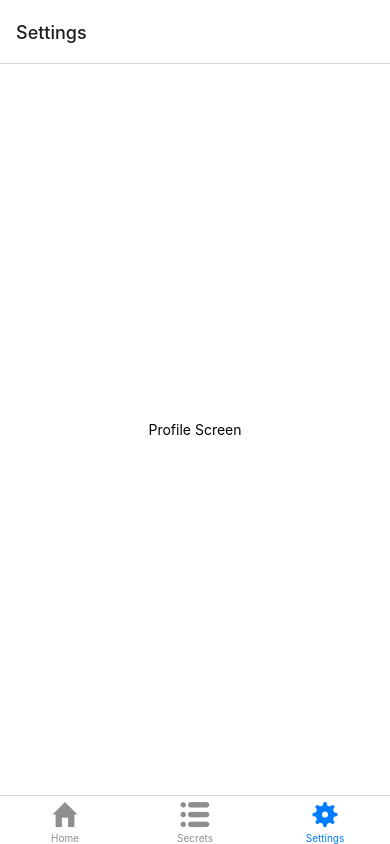
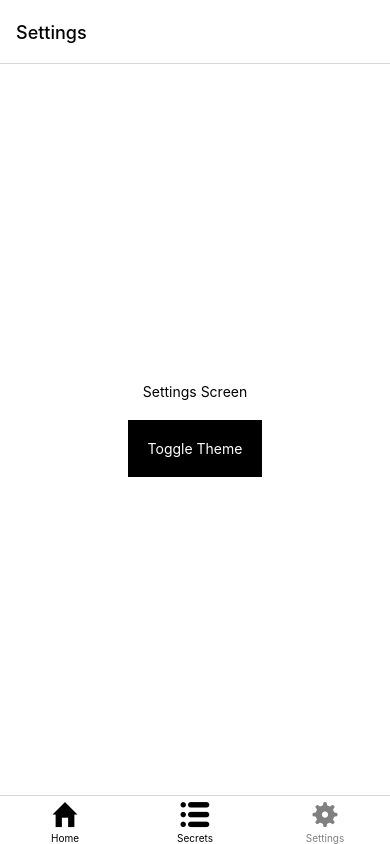
Before and after one commit to m4d0x/react-native-app-assignment, a React Native app: screen /Settings in a window 390 px wide. Built offline with nearby package versions, Linux system fonts and the light colour scheme.

Commit message:
Init theme overrides for the ui

```diff
--- a/App.tsx
+++ b/App.tsx
@@ -1,29 +1,48 @@
-import { NavigationContainer } from '@react-navigation/native';
+import { DefaultTheme, NavigationContainer } from '@react-navigation/native';
 import { StatusBar } from 'expo-status-bar';
 import React from 'react';
-import { StyleSheet } from 'react-native';
 import { SafeAreaProvider } from 'react-native-safe-area-context';
-import { withTheme } from './src/components/withTheme';
+import { ThemeProvider, useTheme } from './src/contexts/ThemeContext';
 import RootTabsNavigator from './src/navigators/RootTabsNavigator';
 
 function App() {
   return (
-    <SafeAreaProvider>
-      <NavigationContainer>
-        <StatusBar style='auto' />
+    <ThemeProvider>
+      <AppContent />
+    </ThemeProvider>
+  );
+}
+
+function AppContent() {
+  const { theme } = useTheme();
+
+  const navTheme = {
+    ...DefaultTheme,
+    colors: {
+      ...DefaultTheme.colors,
+      primary: theme.primary,
+      background: theme.secondary,
+      card: theme.background, // <-- lägg till detta
+      text: theme.text,
+      divider: theme.dividerColor,
+    },
+  };
+
+  return (
+    <SafeAreaProvider
+      style={{
+        flex: 1,
+        backgroundColor: theme.background,
+        borderBottomColor: theme.dividerColor,
+      }}
+    >
+      <NavigationContainer theme={navTheme}>
+        {/* Använd 'statusBarStyle' från temat här */}
+        <StatusBar style={theme.statusBarStyle} />
         <RootTabsNavigator />
       </NavigationContainer>
     </SafeAreaProvider>
   );
 }
 
-export default withTheme(App);
-
-const styles = StyleSheet.create({
-  container: {
-    flex: 1,
-    backgroundColor: '#fff',
-    alignItems: 'center',
-    justifyContent: 'center',
-  },
-});
+export default App;
--- a/src/components/ThemeProvider.tsx
+++ b/src/components/ThemeProvider.tsx
@@ -1,35 +1,8 @@
-import React, { createContext, useContext, useState } from 'react';
-import { darkTheme, lightTheme } from '../themes/themes';
+// import React from 'react';
+// import { ThemeProvider } from '../contexts/ThemeContext';
 
-interface ThemeContextProps {
-  theme: any;
-  setTheme: (theme: any) => void;
-}
+// const MyThemeProvider: React.FC = ({ children }) => {
+//   return <ThemeProvider>{children}</ThemeProvider>;
+// };
 
-interface ThemeProviderProps {
-  children: React.ReactNode;
-}
-
-export const ThemeContext = createContext<ThemeContextProps | null>(null);
-
-export const ThemeProvider = ({ children }: ThemeProviderProps) => {
-  const [theme, setTheme] = useState(lightTheme);
-
-  const toggleTheme = () => {
-    setTheme(theme === lightTheme ? darkTheme : lightTheme);
-  };
-
-  return (
-    <ThemeContext.Provider value={{ theme, setTheme: toggleTheme }}>
-      {children}
-    </ThemeContext.Provider>
-  );
-};
-
-export const useTheme = () => {
-  const context = useContext(ThemeContext);
-  if (!context) {
-    throw new Error('useTheme must be used within a ThemeProvider');
-  }
-  return context;
-};
+// export default MyThemeProvider;
--- a/src/components/withTheme.tsx
+++ b/src/components/withTheme.tsx
@@ -1,12 +1,14 @@
-import React from 'react';
-import { ThemeProvider } from './ThemeProvider';
+// import React from 'react';
+// import { ThemeProvider } from './ThemeProvider';
 
-export const withTheme = (Component: React.ComponentType<any>) => {
-  return (props: any) => {
-    return (
-      <ThemeProvider>
-        <Component {...props} />
-      </ThemeProvider>
-    );
-  };
-};
+// export function withTheme(Component: React.ComponentType<any>) {
+//   return function ThemedComponent(props: any) {
+//     return (
+//       <ThemeProvider>
+//         <Component {...props} />
+//       </ThemeProvider>
+//     );
+//   };
+// }
+
+//varför har man sånt här?
--- a/src/contexts/ThemeContext.tsx
+++ b/src/contexts/ThemeContext.tsx
@@ -1,18 +1,38 @@
-import React, { ReactNode, createContext, useContext, useState } from 'react';
-import { lightTheme } from '../themes/themes';
+import { createContext, useContext, useState } from 'react';
+import { darkTheme, lightTheme } from '../themes/themes';
+
+interface Theme {
+  primary: string;
+  secondary: string;
+  background: string;
+  dividerColor: string;
+  text: string;
+  error: string;
+  buttonColor: string;
+  statusBarStyle: 'auto' | 'inverted' | 'light' | 'dark'; // <-- Ändra här
+  activeIconColor: string; // Lägg till denna rad
+}
+
+type ThemeProviderProps = {
+  children: React.ReactNode;
+};
 
 interface ThemeContextProps {
-  theme: any;
-  setTheme: (theme: any) => void;
+  theme: Theme;
+  toggleTheme: () => void;
 }
 
 export const ThemeContext = createContext<ThemeContextProps | null>(null);
 
-export const ThemeProvider = ({ children }: { children: ReactNode }) => {
-  const [theme, setTheme] = useState(lightTheme);
+export const ThemeProvider: React.FC<ThemeProviderProps> = ({ children }) => {
+  const [theme, setTheme] = useState<Theme>(lightTheme as Theme);
+
+  const toggleTheme = () => {
+    setTheme((theme === lightTheme ? darkTheme : lightTheme) as Theme);
+  };
 
   return (
-    <ThemeContext.Provider value={{ theme, setTheme }}>
+    <ThemeContext.Provider value={{ theme, toggleTheme }}>
       {children}
     </ThemeContext.Provider>
   );
--- a/src/navigators/RootTabsNavigator.tsx
+++ b/src/navigators/RootTabsNavigator.tsx
@@ -1,7 +1,7 @@
 import { Fontisto } from '@expo/vector-icons';
 import { createBottomTabNavigator } from '@react-navigation/bottom-tabs';
-import { useTheme } from '@react-navigation/native';
 import React from 'react';
+import { useTheme } from '../contexts/ThemeContext'; // <-- import your custom useTheme
 import HomeScreen from '../screens/HomeScreen';
 import PublicSecretsScreen from '../screens/PublicSecretsScreen';
 import SettingsScreen from '../screens/SettingsScreen';
@@ -15,16 +15,28 @@ type RootTabsParamList = {
 const Tabs = createBottomTabNavigator<RootTabsParamList>();
 
 export default function RootTabsNavigator() {
-  const { colors } = useTheme();
+  const { theme } = useTheme(); // <-- use your custom theme
 
   return (
-    <Tabs.Navigator>
+    <Tabs.Navigator
+      screenOptions={{
+        tabBarActiveTintColor: theme.activeIconColor, // This changes both icon and text color when active
+        tabBarInactiveTintColor: theme.secondary, // This changes both icon and text color when inactive
+        tabBarStyle: {
+          backgroundColor: theme.background,
+        },
+      }}
+    >
       <Tabs.Screen
         name='Home'
         component={HomeScreen}
         options={{
           tabBarIcon: (props) => (
-            <Fontisto name='home' size={props.size} color={props.color} />
+            <Fontisto
+              name='home'
+              size={props.size}
+              color={props.focused ? theme.activeIconColor : props.color}
+            />
           ),
         }}
       />
@@ -36,7 +48,7 @@ export default function RootTabsNavigator() {
             <Fontisto
               name='nav-icon-list-a'
               size={props.size}
-              color={props.color}
+              color={props.focused ? theme.activeIconColor : props.color}
             />
           ),
         }}
@@ -49,7 +61,7 @@ export default function RootTabsNavigator() {
             <Fontisto
               name='player-settings'
               size={props.size}
-              color={props.color}
+              color={props.focused ? theme.activeIconColor : props.color}
             />
           ),
         }}
--- a/src/screens/HomeScreen.tsx
+++ b/src/screens/HomeScreen.tsx
@@ -1,7 +1,9 @@
 import React, { useState } from 'react';
 import { Button, StyleSheet, Text, TextInput, View } from 'react-native';
+import { useTheme } from '../contexts/ThemeContext'; // <-- import useTheme from your custom file
 
 export default function HomeScreen() {
+  const { theme } = useTheme(); // <-- use the theme from context
   const [text, setText] = useState<string>('');
   const [storedText, setStoredText] = useState<string | null>(null);
   const [error, setError] = useState<string | null>(null);
@@ -22,19 +24,25 @@ export default function HomeScreen() {
   };
 
   return (
-    <View style={styles.container}>
-      <Text style={styles.questionText}>What's your dirty lil´ secret?</Text>
+    <View style={{ ...styles.container, backgroundColor: theme.background }}>
+      <Text style={{ ...styles.questionText, color: theme.text }}>
+        What's your dirty lil´ secret?
+      </Text>
       <TextInput
-        style={styles.input}
+        style={{ ...styles.input, borderColor: theme.text, color: theme.text }}
         value={text}
         onChangeText={(newText) => setText(newText)}
       />
       <View style={styles.buttonContainer}>
-        <Button title='Yes' onPress={handleYes} />
-        <Button title='No' onPress={handleNo} />
+        <Button title='Yes' color={theme.buttonColor} onPress={handleYes} />
+        <Button title='No' color={theme.buttonColor} onPress={handleNo} />
       </View>
-      {error && <Text style={styles.errorText}>{error}</Text>}
-      {storedText && <Text>Your secret is safe with me.</Text>}
+      {error && (
+        <Text style={{ ...styles.errorText, color: theme.error }}>{error}</Text>
+      )}
+      {storedText && (
+        <Text style={{ color: theme.text }}>Your secret is safe with me.</Text>
+      )}
     </View>
   );
 }
@@ -42,7 +50,6 @@ export default function HomeScreen() {
 const styles = StyleSheet.create({
   container: {
     flex: 1,
-    backgroundColor: '#fff',
     alignItems: 'center',
     justifyContent: 'center',
   },
@@ -50,6 +57,8 @@ const styles = StyleSheet.create({
     borderWidth: 1,
     width: '80%',
     marginBottom: 10,
+    paddingHorizontal: 10,
+    paddingVertical: 5,
   },
   buttonContainer: {
     flexDirection: 'row',
@@ -62,7 +71,6 @@ const styles = StyleSheet.create({
     marginBottom: 15,
   },
   errorText: {
-    color: 'red',
     marginBottom: 10,
   },
 });
--- a/src/screens/PublicSecretsScreen.tsx
+++ b/src/screens/PublicSecretsScreen.tsx
@@ -1,11 +1,14 @@
 import { StatusBar } from 'expo-status-bar';
 import React from 'react';
 import { StyleSheet, Text, View } from 'react-native';
+import { useTheme } from '../contexts/ThemeContext';
 
 export default function PublicSecretsScreen() {
+  const { theme } = useTheme();
+
   return (
-    <View style={styles.container}>
-      <Text>Details Screen</Text>
+    <View style={{ ...styles.container, backgroundColor: theme.background }}>
+      <Text style={{ color: theme.text }}>Details Screen</Text>
       <StatusBar style='auto' />
     </View>
   );
@@ -14,7 +17,6 @@ export default function PublicSecretsScreen() {
 const styles = StyleSheet.create({
   container: {
     flex: 1,
-    backgroundColor: '#fff',
     alignItems: 'center',
     justifyContent: 'center',
   },
--- a/src/screens/SettingsScreen.tsx
+++ b/src/screens/SettingsScreen.tsx
@@ -1,21 +1,26 @@
-import { StatusBar } from 'expo-status-bar';
 import React from 'react';
-import { StyleSheet, Text, View } from 'react-native';
+import { Text, TouchableOpacity, View } from 'react-native';
+import { useTheme } from '../contexts/ThemeContext';
 
 export default function SettingsScreen() {
+  const { theme, toggleTheme } = useTheme(); // Use toggleTheme from context
+
   return (
-    <View style={styles.container}>
-      <Text>Profile Screen</Text>
-      <StatusBar style='auto' />
+    <View
+      style={{
+        backgroundColor: theme.primary,
+        flex: 1,
+        justifyContent: 'center',
+        alignItems: 'center',
+      }}
+    >
+      <Text style={{ color: theme.secondary }}>Settings Screen</Text>
+      <TouchableOpacity
+        onPress={toggleTheme} // Use toggleTheme from context
+        style={{ padding: 20, backgroundColor: theme.secondary, marginTop: 20 }}
+      >
+        <Text style={{ color: theme.primary }}>Toggle Theme</Text>
+      </TouchableOpacity>
     </View>
   );
 }
-
-const styles = StyleSheet.create({
-  container: {
-    flex: 1,
-    backgroundColor: '#fff',
-    alignItems: 'center',
-    justifyContent: 'center',
-  },
-});
--- a/src/themes/themes.ts
+++ b/src/themes/themes.ts
@@ -1,56 +1,23 @@
-interface CustomTheme {
-  colors: {
-    primary: string;
-    secondary: string;
-    background: string;
-    text: string;
-    success: string;
-    warning: string;
-    danger: string;
-    info: string;
-    disabled: string;
-    card: string;
-    border: string;
-    notification: string;
-    // ... more color properties
-  };
-  // ... more theme styles
-}
-
-export const lightTheme: CustomTheme = {
-  colors: {
-    primary: '#007aff', // blue
-    secondary: '#ff3b30', // red
-    background: '#f5f5f5', // light gray
-    text: '#333333', // dark gray
-    success: '#28a745', // green
-    warning: '#ffc107', // yellow
-    danger: '#dc3545', // red
-    info: '#17a2b8', // teal
-    disabled: '#dcdcdc', // light gray
-    card: '#ffffff', // white
-    border: '#cccccc', // light gray
-    notification: '#ff0000', // red
-    // ... more light theme styles
-  },
-  // ... more light theme styles
+export const lightTheme = {
+  primary: '#ffffff',
+  secondary: '#000000',
+  background: '#ffffff',
+  dividerColor: '#E0E0E0', // Exempel
+  text: '#000000',
+  error: '#ff0000',
+  buttonColor: 'blue', // eller valfri färg
+  statusBarStyle: 'dark', // <-- Ändra här
+  activeIconColor: 'gray',
 };
 
-export const darkTheme: CustomTheme = {
-  colors: {
-    primary: '#0a84ff', // blue
-    secondary: '#ff453a', // red
-    background: '#222222', // dark gray
-    text: '#f5f5f5', // light gray
-    success: '#3ddc84', // green
-    warning: '#ffcc00', // yellow
-    danger: '#ff2d55', // red
-    info: '#5ac8fa', // teal
-    disabled: '#3c3c3c', // dark gray
-    card: '#333333', // dark gray
-    border: '#555555', // gray
-    notification: '#ff0000', // red
-    // ... more dark theme styles
-  },
-  // ... more dark theme styles
+export const darkTheme = {
+  primary: '#000000',
+  secondary: '#ffffff',
+  background: '#000000',
+  dividerColor: '#424242', // Exempel
+  text: '#ffffff',
+  error: '#ff0000',
+  buttonColor: 'red', // eller valfri färg
+  statusBarStyle: 'light', // <-- Ändra här
+  activeIconColor: 'red',
 };
```
